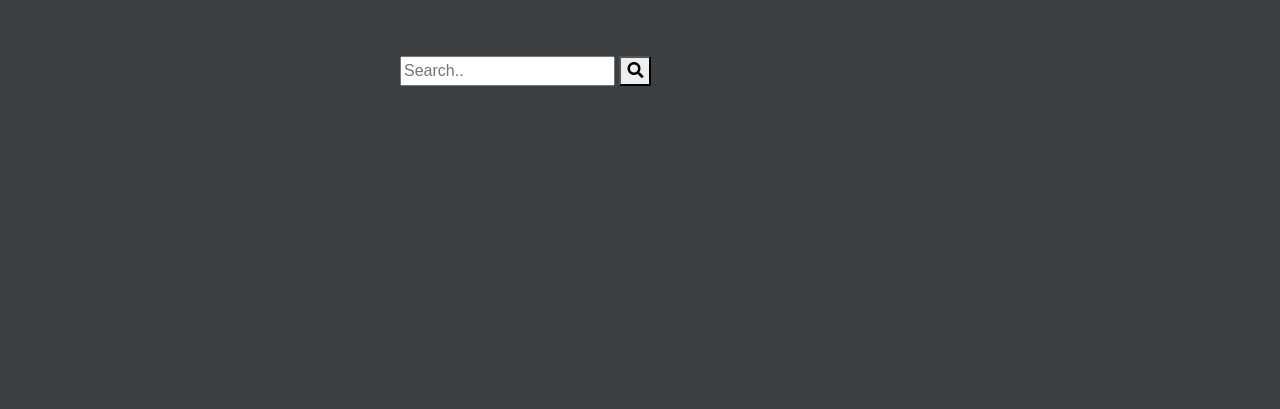
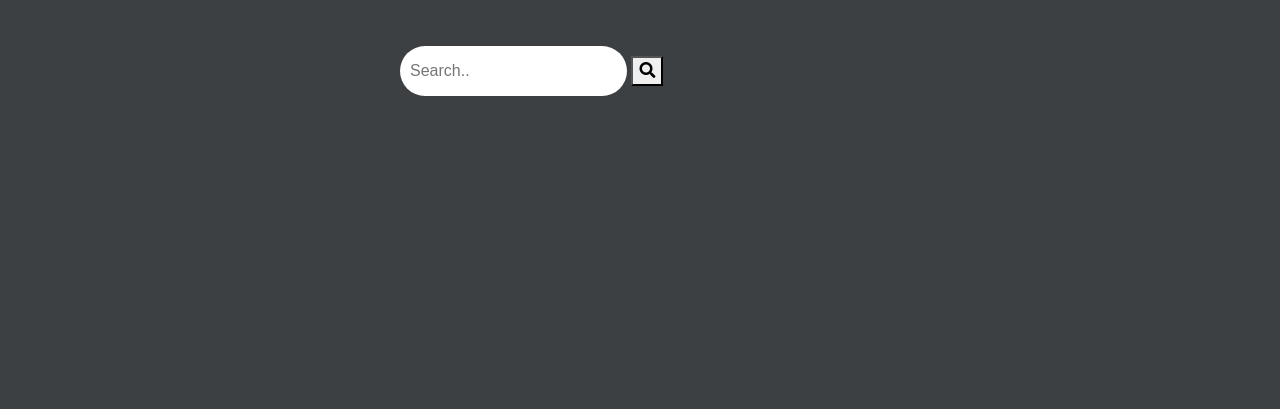
Before and after one commit to playerthomasm6/raticles, a website: page public/index.html in a window 1280 px wide. Shown: the part 447-856 px from the top of the page. Drawn offline with nearby package versions, Linux system fonts and the light colour scheme.

Commit message:
Fixing CSS

```diff
--- a/public/assets/css/styles.css
+++ b/public/assets/css/styles.css
@@ -20,3 +20,11 @@ h1{
     font-size: 45px;
     letter-spacing: 2px;
 }
+
+.search-game{
+    height: 50px;
+    padding: 10px;
+    border: none;
+    border-radius: 25px;
+    outline: none;
+}
```
